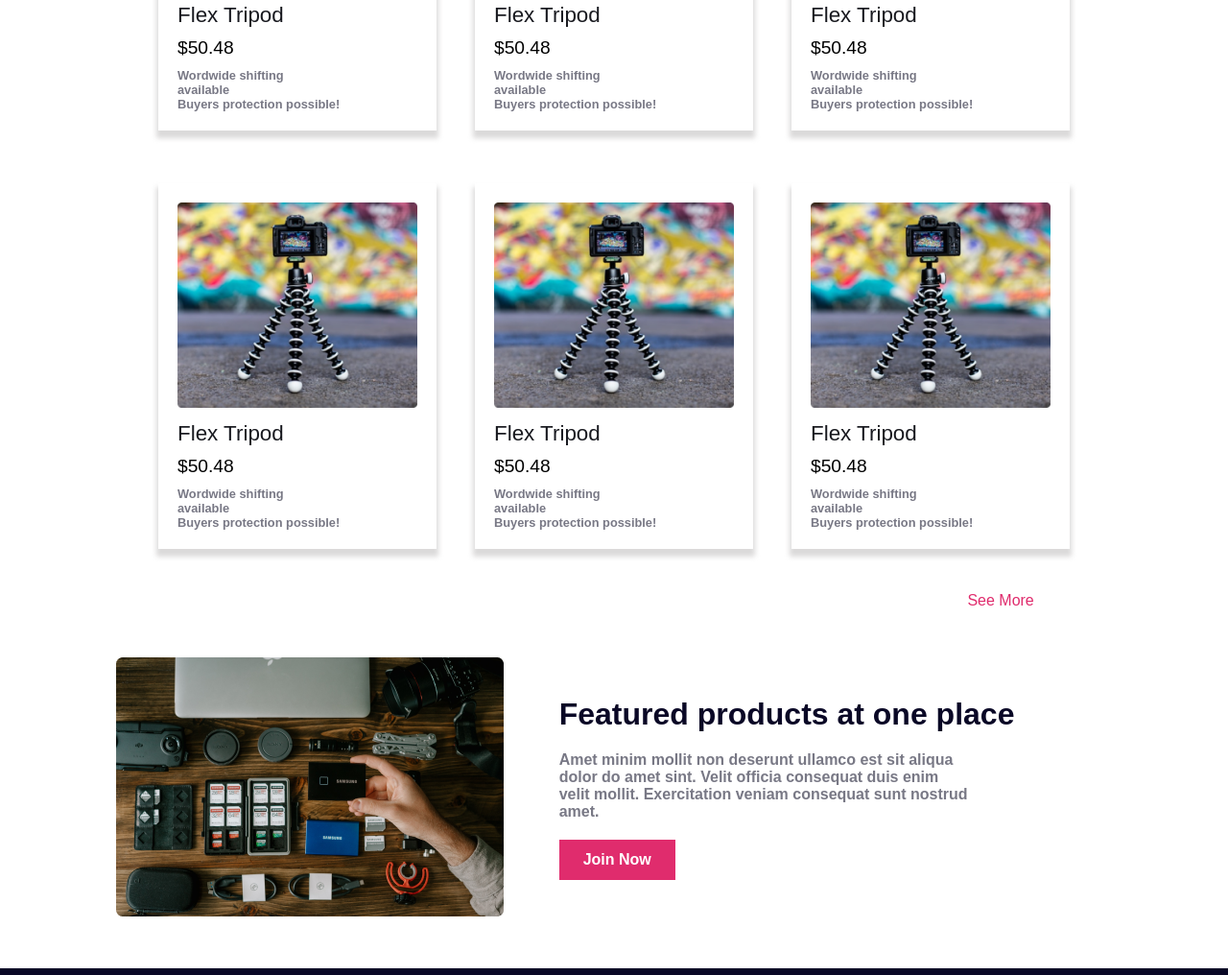
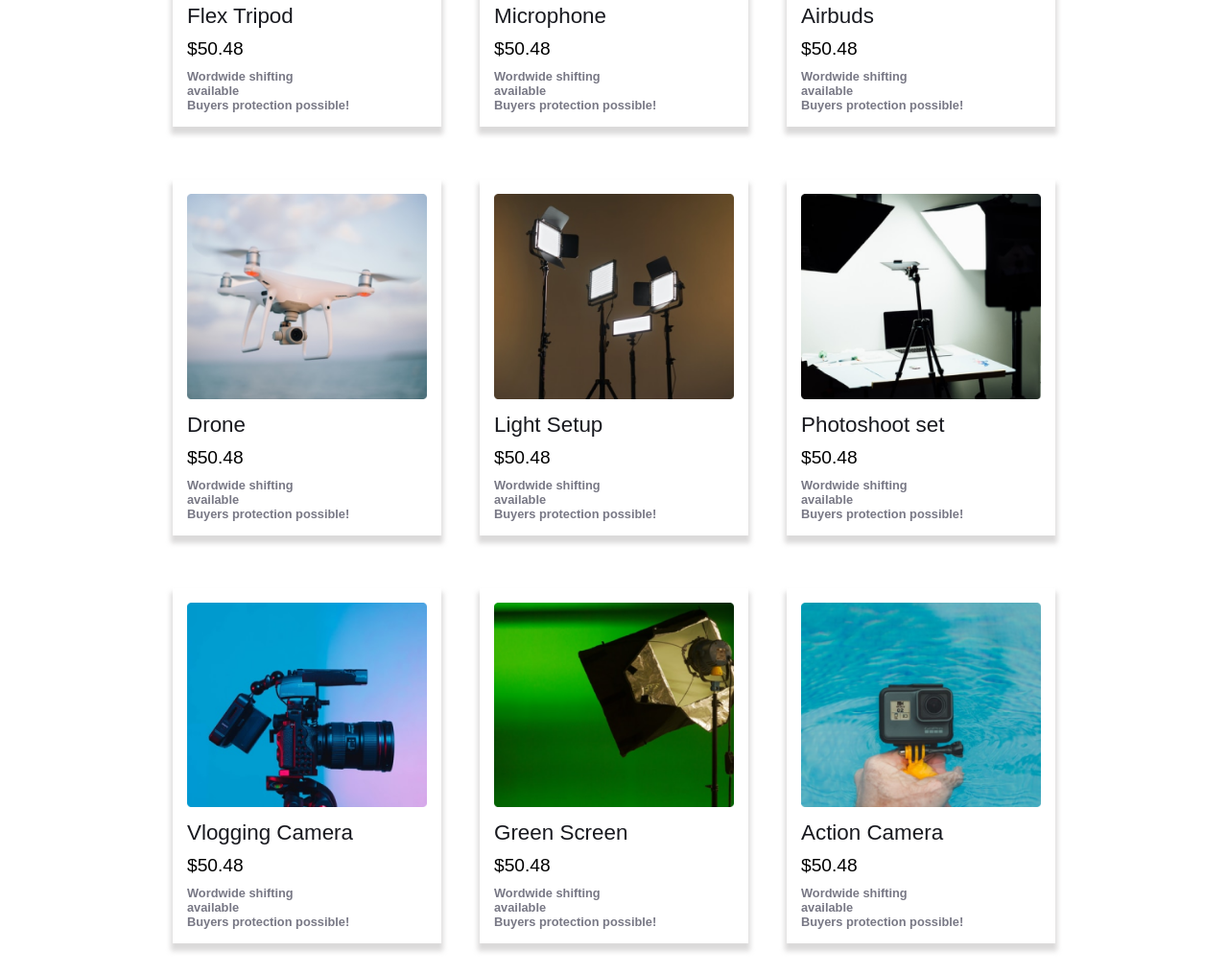
Before and after one commit to pantho0/influence-gear, a plain HTML site: page index.html in a window 1280 px wide. Shown: the part 1196-2212 px from the top of the page at 96% size. Drawn offline with Linux system fonts and the light colour scheme.

Commit message:
margin padding and transition and hover effects are updated

```diff
--- a/index.html
+++ b/index.html
@@ -73,36 +73,57 @@
                                     Buyers protection possible!</p>
                             </div>
                             <div class="card">
-                                <img src="images/tripod.png" alt="">
-                                <h3>Flex Tripod</h4>
+                                <img src="images/mic.png" alt="">
+                                <h3>Microphone</h4>
                                 <h4>$50.48</h6>
                                 <p>Wordwide shifting <br> available <br>
                                     Buyers protection possible!</p>
                             </div>
                             <div class="card">
-                                <img src="images/tripod.png" alt="">
-                                <h3>Flex Tripod</h4>
+                                <img src="images/airpod.png" alt="">
+                                <h3>Airbuds</h4>
                                 <h4>$50.48</h6>
                                 <p>Wordwide shifting <br> available <br>
                                     Buyers protection possible!</p>
                             </div>
                             <div class="card">
-                                <img src="images/tripod.png" alt="">
-                                <h3>Flex Tripod</h4>
+                                <img src="images/drone.png" alt="">
+                                <h3>Drone</h4>
                                 <h4>$50.48</h6>
                                 <p>Wordwide shifting <br> available <br>
                                     Buyers protection possible!</p>
                             </div>
                             <div class="card">
-                                <img src="images/tripod.png" alt="">
-                                <h3>Flex Tripod</h4>
+                                <img src="images/lights.png" alt="">
+                                <h3>Light Setup</h4>
                                 <h4>$50.48</h6>
                                 <p>Wordwide shifting <br> available <br>
                                     Buyers protection possible!</p>
                             </div>
                             <div class="card">
-                                <img src="images/tripod.png" alt="">
-                                <h3>Flex Tripod</h4>
+                                <img src="images/setup.png" alt="">
+                                <h3>Photoshoot set</h4>
+                                <h4>$50.48</h6>
+                                <p>Wordwide shifting <br> available <br>
+                                    Buyers protection possible!</p>
+                            </div>
+                            <div class="card">
+                                <img src="images/camera.png" alt="">
+                                <h3>Vlogging Camera</h4>
+                                <h4>$50.48</h6>
+                                <p>Wordwide shifting <br> available <br>
+                                    Buyers protection possible!</p>
+                            </div>
+                            <div class="card">
+                                <img src="images/single-light.png" alt="">
+                                <h3>Green Screen</h4>
+                                <h4>$50.48</h6>
+                                <p>Wordwide shifting <br> available <br>
+                                    Buyers protection possible!</p>
+                            </div>
+                            <div class="card">
+                                <img src="images/action.png" alt="">
+                                <h3>Action Camera</h4>
                                 <h4>$50.48</h6>
                                 <p>Wordwide shifting <br> available <br>
                                     Buyers protection possible!</p>
--- a/styles/styles.css
+++ b/styles/styles.css
@@ -64,8 +64,17 @@ body {
 }
 
 .logo h3 {
-    color: var(--black);
+	color: var(--black);
+	font-size: 1.5rem;
+	font-weight: 700;
+    transition: 0.8s ease-in-out;
+    cursor: pointer;
 }
+.logo h3:hover {
+	scale: 1.1;
+    color: var(--pink);
+}
+
 
 .menu ul {
     display: flex;
@@ -117,7 +126,7 @@ body {
     color: var(--black);
     font-size: 1rem;
     font-weight: 700;
-    margin: 20px 0px;
+    margin: 30px 0px;
 }
 
 .banner-img img {
@@ -158,7 +167,7 @@ body {
     width: 250px;
     margin-bottom: 15px;
     box-shadow: 0px 6px 5px 2px #cccbcbb5;
-    padding: 20px 20px;
+    padding: 15px 15px;
 
 }
 
@@ -219,14 +228,14 @@ body {
 }
 
 .products-content h2 {
-    font-size: 2rem;
+    font-size: 2.5rem;
     color: var(--deepblue);
-    font-weight: 700;
+    font-weight: 600;
 }
 
 .products-content p {
     font-size: 1rem;
-    font-weight: 700;
+    font-weight: 600;
     color: var(--gray);
     width: 75%;
     margin: 20px 0px;
```
